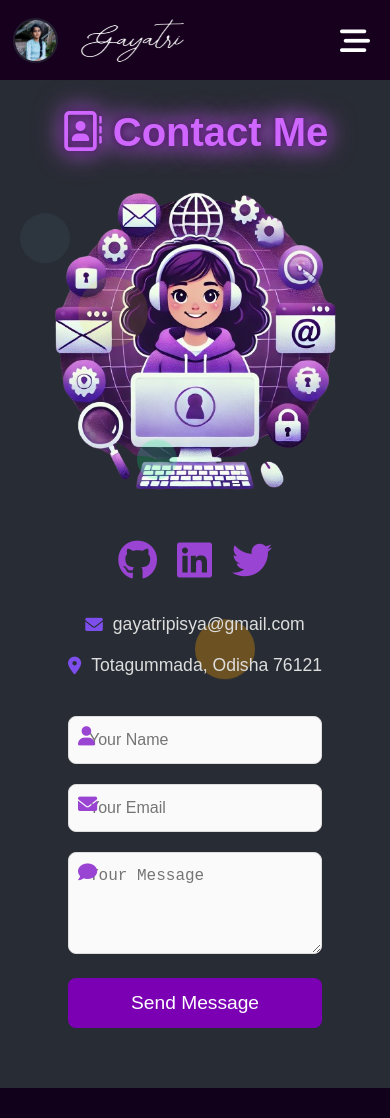
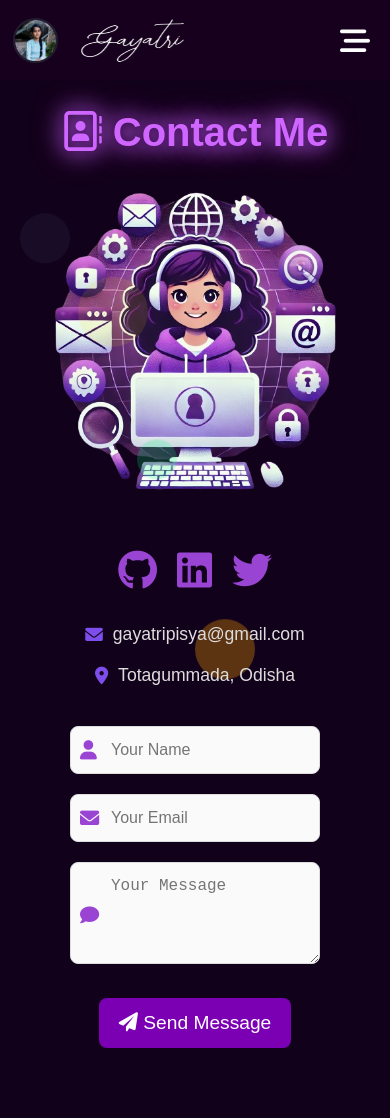
Before and after one commit to GayatriPisya/portfolio, an Angular app: page /contact in a window 390 px wide. Before the commit the page ends 1088 px from the top, so only its background shows below. Built offline with nearby package versions, Linux system fonts and the light colour scheme.

Commit message:
updated the contact

```diff
--- a/src/app/app.component.html
+++ b/src/app/app.component.html
@@ -1,3 +1,2 @@
-<!-- src/app/app.component.html -->
  <app-navbar></app-navbar>
 <router-outlet></router-outlet>
--- a/src/app/app.module.ts
+++ b/src/app/app.module.ts
@@ -1,8 +1,5 @@
 import { NgModule } from '@angular/core';
 import { BrowserModule, provideClientHydration } from '@angular/platform-browser';
-import { FormsModule } from '@angular/forms'; // Import FormsModule
-import { HttpClientModule } from '@angular/common/http';
-
 
 import { AppRoutingModule } from './app-routing.module';
 import { AppComponent } from './app.component';
@@ -25,10 +22,7 @@ import { ContactComponent } from './contact/contact.component';
   ],
   imports: [
     BrowserModule,
-    AppRoutingModule,
-    FormsModule, // Add FormsModule here
-    HttpClientModule
-    // Removed RouterModule.forRoot([]) to avoid duplicate imports
+    AppRoutingModule
   ],
   providers: [
     provideClientHydration()
--- a/src/app/contact/contact.component.css
+++ b/src/app/contact/contact.component.css
@@ -1,13 +1,10 @@
-/* Contact Section */
 .contact-section {
   padding: 30px;
-  margin-top: 80px; /* Adjust this based on navbar height */
+  margin-top: 80px;
   font-family: 'Arial', sans-serif;
   color: #ffffff;
-  background-color: #282c34; /* Dark background for contrast */
 }
 
-/* Title */
 h1 {
   text-align: center;
   font-size: 2.5rem;
@@ -18,7 +15,6 @@ h1 {
   transition: text-shadow 0.3s ease;
 }
 
-/* Contact Container */
 .contact-container {
   display: flex;
   align-items: center;
@@ -28,7 +24,6 @@ h1 {
   overflow: hidden;
 }
 
-/* Left Side Image */
 .contact-image img {
   width: 100%;
   max-width: 400px;
@@ -37,7 +32,6 @@ h1 {
   object-fit: cover;
 }
 
-/* Right Side: Contact Form and Details */
 .contact-content {
   padding: 40px;
   flex: 1;
@@ -47,116 +41,107 @@ h1 {
   z-index: 1;
 }
 
-/* Social Icons */
 .social-icons {
   display: flex;
-  justify-content: center; /* Center social icons */
+  justify-content: center;
   gap: 20px;
   margin-bottom: 30px;
 }
 
 .social-icons a {
   font-size: 2.5rem;
-  color: #9a44d3; /* Deep purple */
+  color: #9a44d3;
   transition: color 0.3s ease, transform 0.3s ease;
 }
 
 .social-icons a:hover {
-  color: #a21ae2; /* Lighter purple */
+  color: #a21ae2;
   transform: scale(1.15);
 }
 
-/* Address and Email Styling */
 .contact-address,
 .contact-email {
   font-size: 1.1rem;
-  color: #dddddd; /* Light gray for better readability */
+  color: #dddddd;
   display: flex;
   align-items: center;
-  justify-content: center; /* Center text */
+  justify-content: center;
   margin-bottom: 20px;
 }
 
 .contact-address i,
 .contact-email i {
   margin-right: 10px;
-  color: #7d4eeb; /* Light purple */
+  color: #7d4eeb;
 }
 
-/* Contact Form */
 .contact-form {
-  margin-top: 20px; /* Add some space above the form */
+  display: flex;
+  flex-direction: column;
+  align-items: center;
+  margin-top: 20px;
+  justify-content: center;
 }
 
 .form-group {
+  position: relative;
+  width: 100%;
+  max-width: 400px;
   margin-bottom: 20px;
-  position: relative; /* To position icons absolutely */
 }
 
-.form-group label {
-  position: absolute;
-  left: 10px;
-  top: 10px;
-  color: #9a44d3; /* Icon color */
-  font-size: 1.2rem;
-}
-
-/* Input and Textarea Styles */
 .contact-form input,
 .contact-form textarea {
   width: 100%;
-  padding: 14px;
+  padding: 14px 14px 14px 40px;
   border: 1px solid #ddd;
   border-radius: 8px;
   background-color: #fafafa;
   font-size: 1rem;
   color: #333;
   transition: border-color 0.3s ease, box-shadow 0.3s ease;
-  padding-left: 40px; /* Space for the icon */
 }
 
 .contact-form input:focus,
 .contact-form textarea:focus {
-  border-color: #7d4eeb; /* Light purple */
+  border-color: #7d4eeb;
   box-shadow: 0 0 10px rgba(125, 78, 235, 0.3);
   outline: none;
 }
 
-/* Submit Button */
+.form-group i {
+  position: absolute;
+  top: 50%;
+  left: 10px;
+  transform: translateY(-50%);
+  color: #9a44d3;
+  font-size: 1.2rem;
+}
+
 .submit-btn {
-  background-color: #7b00b4; /* Deep purple */
+  background-color: #7b00b4;
   color: white;
-  padding: 14px;
+  padding: 14px 20px;
   border: none;
   border-radius: 8px;
   font-size: 1.2rem;
   cursor: pointer;
   transition: background-color 0.3s ease, box-shadow 0.3s ease;
-  width: 100%;
+  margin-top: 10px;
 }
 
 .submit-btn:hover {
-  background-color: #b44eeb; /* Lighter purple */
+  background-color: #b44eeb;
   box-shadow: 0 8px 20px rgba(125, 78, 235, 0.4);
 }
 
-/* Responsive Layout */
 @media (max-width: 900px) {
   .contact-container {
-      flex-direction: column;
-  }
-
-  .contact-image img {
-      max-width: 100%;
-      border-radius: 12px 12px 0 0;
-  }
-
-  .contact-content {
-      padding: 30px;
+    flex-direction: column;
   }
 
   .contact-form input,
   .contact-form textarea {
-      padding-left: 20px; /* Less padding on smaller screens */
+    width: 100%;
   }
 }
--- a/src/app/contact/contact.component.html
+++ b/src/app/contact/contact.component.html
@@ -24,11 +24,9 @@
               <p class="contact-email">
                 <i class="fas fa-envelope"></i> gayatripisya&#64;gmail.com</p>
               <p class="contact-address">
-                  <i class="fas fa-map-marker-alt"></i> Totagummada, Odisha 76121
+                  <i class="fas fa-map-marker-alt"></i> Totagummada, Odisha
               </p>
           </div>
-
-         <!-- Contact Form -->
           <form class="contact-form" method="POST" action="/submit">
             <div class="form-group">
                 <label for="name">
@@ -48,9 +46,8 @@
                 </label>
                 <textarea id="message" name="message" rows="4" placeholder="Your Message" required></textarea>
             </div>
-  <button type="submit" class="btn submit-btn">Send Message</button>
+            <button type="submit" class="btn submit-btn"><i class="fas fa-paper-plane"></i> Send Message</button>
           </form>
-
       </div>
   </div>
 </div>
```
Lines whose indentation alone changed are shown as unchanged.
